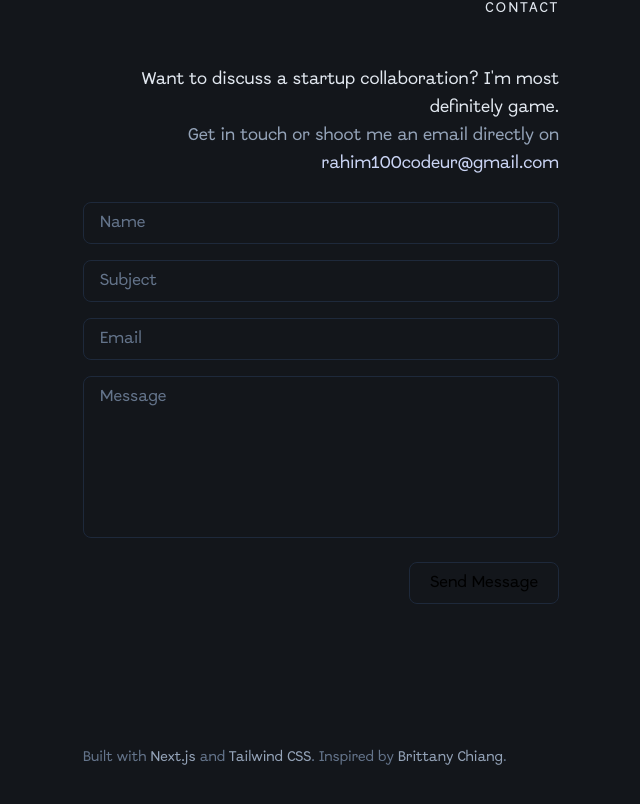
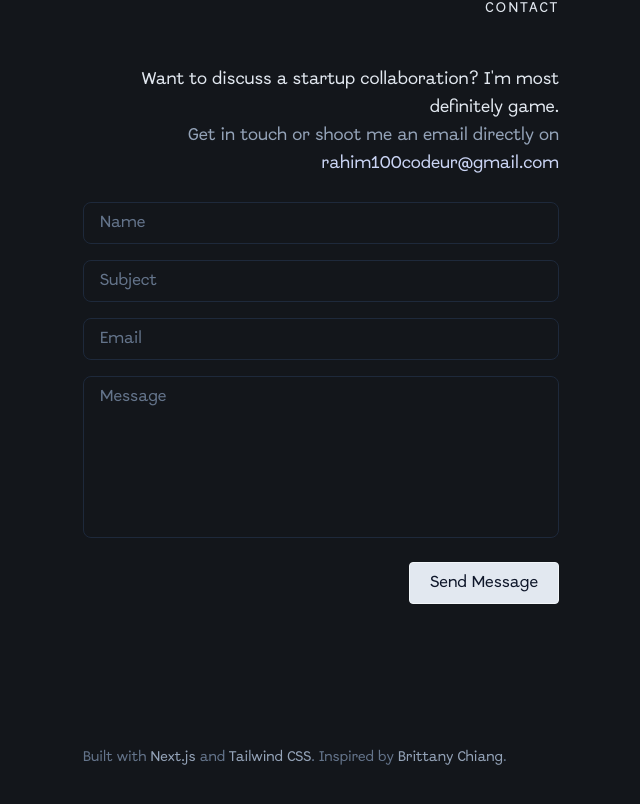
Before and after one commit to Rahim10020/freelance_portfolio, a Next.js app: page / in a window 1280 px wide. Shown: the part 2382-3186 px from the top of the page, without its empty margins (561-1201 px from the left). Built offline with nearby package versions, Linux system fonts and the light colour scheme; no server answers.

Commit message:
change button colors

```diff
--- a/src/components/sections/Contact.tsx
+++ b/src/components/sections/Contact.tsx
@@ -126,7 +126,7 @@ export default function Contact() {
             <button
               type="submit"
               disabled={status === "sending"}
-              className="inline-flex items-center justify-center rounded-lg border border-[var(--c-border-input)] bg-transparent hover:shadow-sm px-5 py-2 font-medium text-[var(--c-text-black)] transition-all duration-500 hover:cursor-pointer disabled:cursor-not-allowed disabled:opacity-50"
+              className="inline-flex items-center justify-center rounded-sm border border-[var(--c-bg-contrast)] bg-[var(--c-text-primary)] px-5 py-2 font-medium text-[var(--c-text-on-light)] transition-all duration-100 hover:cursor-pointer hover:px-6 disabled:cursor-not-allowed disabled:opacity-50"
             >
               <span>
                 {status === "sending"
```
